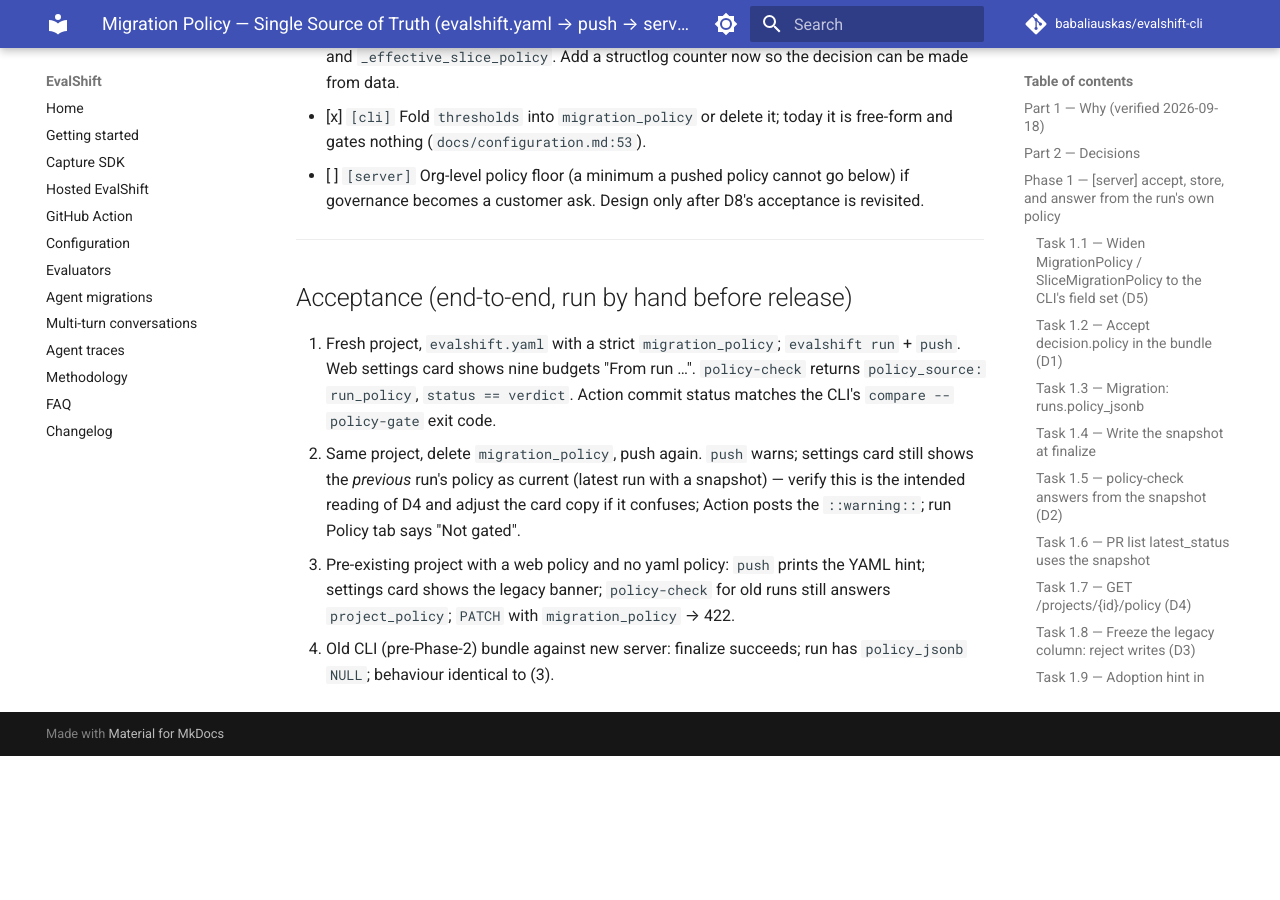
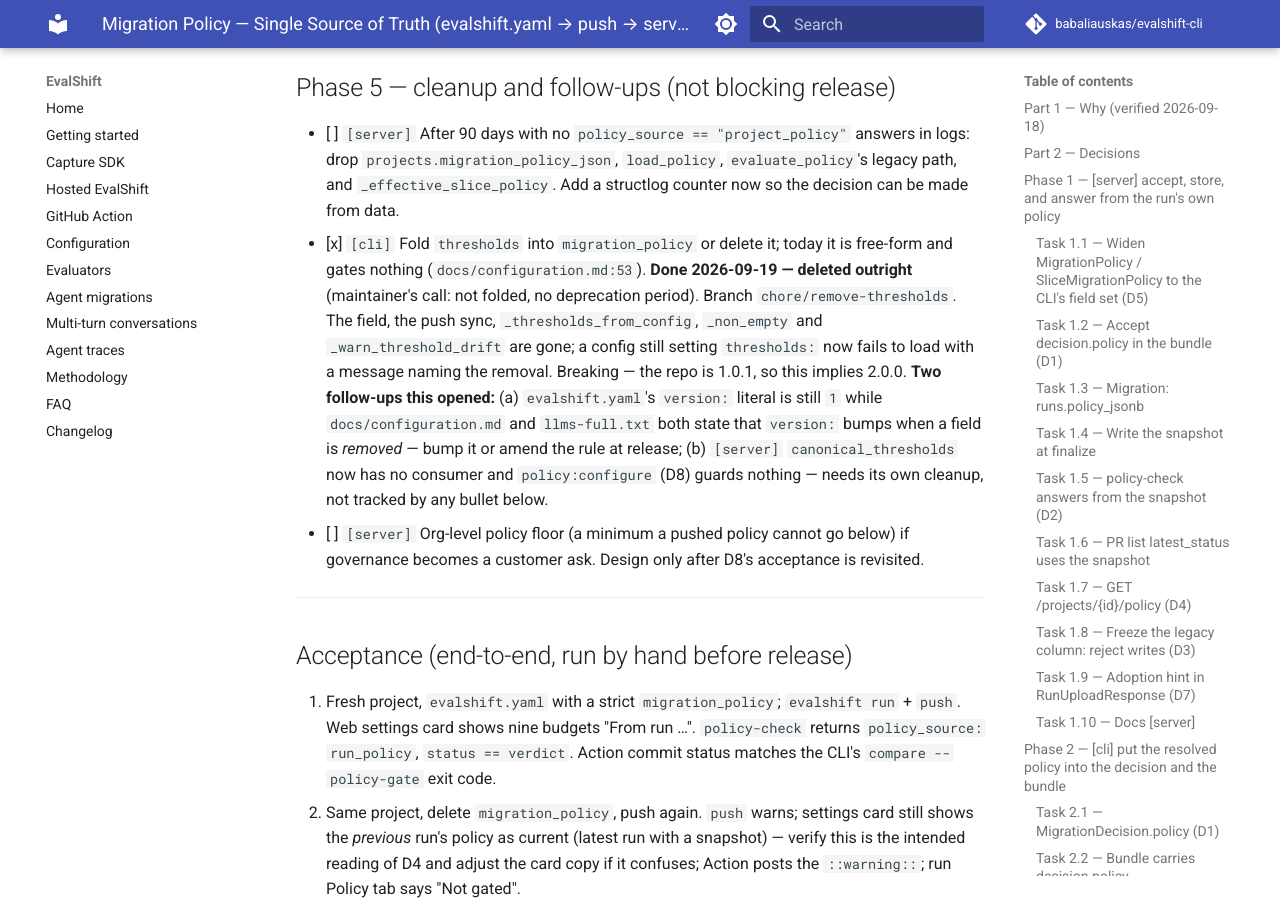
Before and after one commit to babaliauskas/evalshift-cli, an MkDocs documentation site: the page built from docs/superpowers/plans/2026-09-18-policy-single-source-of-truth.md, in a window 1280 px wide and 900 px high, scrolled down 11715 px. Built offline with MkDocs 1.6.1 and Material for MkDocs 9.7.7, drawn with Linux system fonts in a browser that asks for light colours; comment, search, counter and statistics services are not loaded; before the commit the page ends 12471 px from its top, so only the background shows below that; some of the changed text lies outside the part shown.

Commit message:
docs(plan): mark what the thresholds removal superseded
D8 and two checklist lines still promised policy:configure would stay for
thresholds, and the Scope paragraph still said thresholds kept its push-sync
behaviour. Annotated rather than rewritten: the plan is a dated record, and the
follow-ups the removal opened are worth reading beside the decision they change.

Co-Authored-By: Claude Opus 5 (1M context) <noreply@anthropic.com>
Claude-Session: https://claude.ai/code/session_013fh9PwDQd9guRWnf8PA1xb

```diff
--- a/docs/superpowers/plans/2026-09-18-policy-single-source-of-truth.md
+++ b/docs/superpowers/plans/2026-09-18-policy-single-source-of-truth.md
@@ -4,7 +4,7 @@
 
 **Goal:** A project's migration policy is written once, in `evalshift.yaml`, travels with every pushed run, and is what every surface gates on: the local `compare --policy-gate`, the run's Policy tab, the hosted policy-check endpoint, the PR list "blocked" signal, and the GitHub Action's commit status. The web app displays the policy; it no longer edits it.
 
-**Scope:** Four repositories, in deploy order: `[server]` → `[cli]` → `[client]` → `[action]`. `thresholds` (the free-form, non-gating key) is explicitly **out of scope** and keeps its current push-sync behaviour.
+**Scope:** Four repositories, in deploy order: `[server]` → `[cli]` → `[client]` → `[action]`. `thresholds` (the free-form, non-gating key) is explicitly **out of scope** and keeps its current push-sync behaviour. *(Superseded 2026-09-19 — Phase 5's `[cli]` item deleted `thresholds` outright; see the note there.)*
 
 **Tech Stack:** server — FastAPI, pydantic, raw SQL via SQLAlchemy `text()`, alembic, pytest on SQLite, `ruff` + `mypy --strict`. cli — Python 3.11+, pydantic, typer/rich, pytest, `mypy --strict`. client — React + TypeScript, vitest + testing-library. action — stdlib Python, pytest.
 
@@ -47,7 +47,7 @@ Served by a new `GET /projects/{id}/policy`. The web card shows it read-only, na
 **D7 — Adoption hint for projects that only have a web policy.**
 `RunUploadResponse` gains `legacy_project_policy: dict | null` (the column value, when set). If the CLI's config has no `migration_policy` and the server reports a legacy one, `push` prints it as a ready-to-paste `migration_policy:` YAML block after the upload. The legacy column is never cleared automatically.
 
-**D8 — Permissions.** Pushing a policy needs only `run:create` — it is evidence about the run, like the rest of the decision block. `policy:configure` remains for `thresholds` only. A PR can loosen its own gate by editing the yaml; that is visible in the diff and is how every CI config works. Org-level floors are a possible later layer, not part of this plan.
+**D8 — Permissions.** Pushing a policy needs only `run:create` — it is evidence about the run, like the rest of the decision block. `policy:configure` remains for `thresholds` only. A PR can loosen its own gate by editing the yaml; that is visible in the diff and is how every CI config works. Org-level floors are a possible later layer, not part of this plan. **[Superseded 2026-09-19:** Phase 5 removed `thresholds` from the CLI, so `policy:configure` now gates nothing the CLI is able to send. A `[server]` cleanup of that permission and of the orphaned `canonical_thresholds` response field is unscheduled.**]**
 
 **Rollout order matters.** A new CLI emitting `decision.policy` against an old server is rejected at finalize (`extra="forbid"`). Ship and deploy `[server]` Phase 1 before releasing `[cli]` Phase 2. Version bumps are deferred to release per project convention.
 
@@ -130,7 +130,7 @@ Served by a new `GET /projects/{id}/policy`. The web card shows it read-only, na
 - [x] Test: `PATCH /projects/{id}` with `migration_policy` (any value, including `null`) → 422 with detail `"migration_policy is configured in evalshift.yaml and synced on push"`; a PATCH with only `name` still works. `POST /orgs/{org}/projects` with `migration_policy` → 422 same message.
 - [x] Remove `migration_policy` from `ProjectPatch` and the create payload (pydantic `extra="forbid"` on those models yields the 422; if they are not `forbid`, add an explicit check so the message is the one above). Delete `update_migration_policy` plumbing from `organizations.update_project`; keep the read path and the audit-diff for the column so history still renders.
 - [x] Keep `Project.migration_policy` in the public read model — the client shows it in the legacy banner.
-- [x] Remove the `policy:configure` requirement from anything policy-related that remains (there should be nothing left; `thresholds` keeps it).
+- [x] Remove the `policy:configure` requirement from anything policy-related that remains (there should be nothing left; `thresholds` keeps it). *(Superseded 2026-09-19 — Phase 5's `[cli]` item deleted `thresholds` outright; see the note there.)*
 - [x] `make lint && make test`.
 
 ### Task 1.9 — Adoption hint in `RunUploadResponse` (D7)
@@ -243,6 +243,15 @@ Served by a new `GET /projects/{id}/policy`. The web card shows it read-only, na
 
 - [ ] `[server]` After 90 days with no `policy_source == "project_policy"` answers in logs: drop `projects.migration_policy_json`, `load_policy`, `evaluate_policy`'s legacy path, and `_effective_slice_policy`. Add a structlog counter now so the decision can be made from data.
 - [x] `[cli]` Fold `thresholds` into `migration_policy` or delete it; today it is free-form and gates nothing (`docs/configuration.md:53`).
+      **Done 2026-09-19 — deleted outright** (maintainer's call: not folded, no deprecation
+      period). Branch `chore/remove-thresholds`. The field, the push sync, `_thresholds_from_config`,
+      `_non_empty` and `_warn_threshold_drift` are gone; a config still setting `thresholds:` now
+      fails to load with a message naming the removal. Breaking — the repo is 1.0.1, so this
+      implies 2.0.0. **Two follow-ups this opened:** (a) `evalshift.yaml`'s `version:` literal is
+      still `1` while `docs/configuration.md` and `llms-full.txt` both state that `version:` bumps
+      when a field is *removed* — bump it or amend the rule at release; (b) `[server]`
+      `canonical_thresholds` now has no consumer and `policy:configure` (D8) guards nothing —
+      needs its own cleanup, not tracked by any bullet below.
 - [ ] `[server]` Org-level policy floor (a minimum a pushed policy cannot go below) if governance becomes a customer ask. Design only after D8's acceptance is revisited.
 
 ---
```
